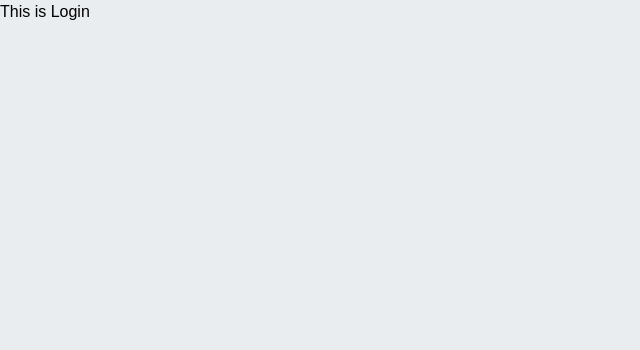
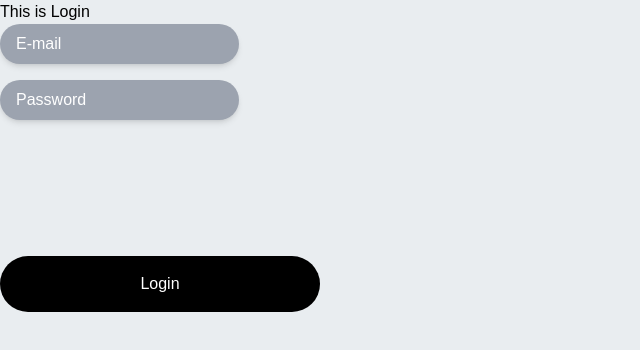
Before and after one commit to christian-alan/greener, a Vue app: page /login in a window 1280 px wide. Shown: the top 350 px of the page, without its empty margins (0-640 px from the left). Built offline with nearby package versions, Linux system fonts and the light colour scheme.

Commit message:
Update Login.vue

```diff
--- a/src/views/Login.vue
+++ b/src/views/Login.vue
@@ -2,6 +2,19 @@
     <div>
         This is Login
     </div>
+    <!-- Email button -->
+    <div class="flex flex-row justify-center items-center p-4 gap-4 absolute left-16.8% right-17.07% top-33.87% bottom-60.59% bg-gray-400 shadow-md rounded-full w-248 h-10">
+        <input type="text" placeholder="E-mail" class="placeholder-white bg-transparent outline-none">
+    </div>
+    <!-- Password button -->
+    <div class="flex flex-row justify-center items-center p-4 gap-4 absolute left-16.8% right-17.07% top-50% bottom-44% bg-gray-400 shadow-md rounded-full w-248 h-10 mt-14">
+        <input type="text" placeholder="Password" class="placeholder-white bg-transparent outline-none">
+    </div>
+    <!-- Login button -->
+    <div class="flex flex-row justify-center items-center p-4 gap-10 absolute left-32.27% right-32.27% top-64 bottom-30 bg-black rounded-full w-1/4">
+        <p class="text-white items-center font-">Login</p>
+    </div>
+
 </template>
 <script>
 export default{
```
